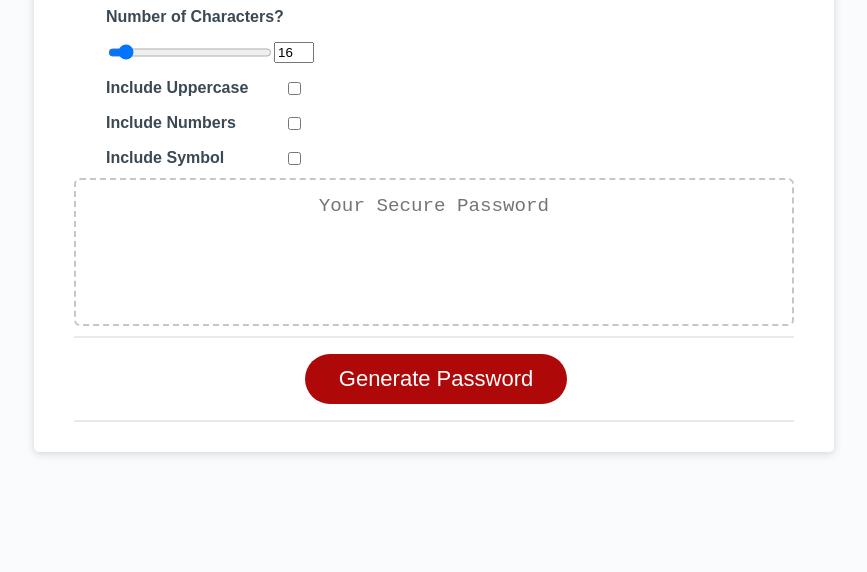
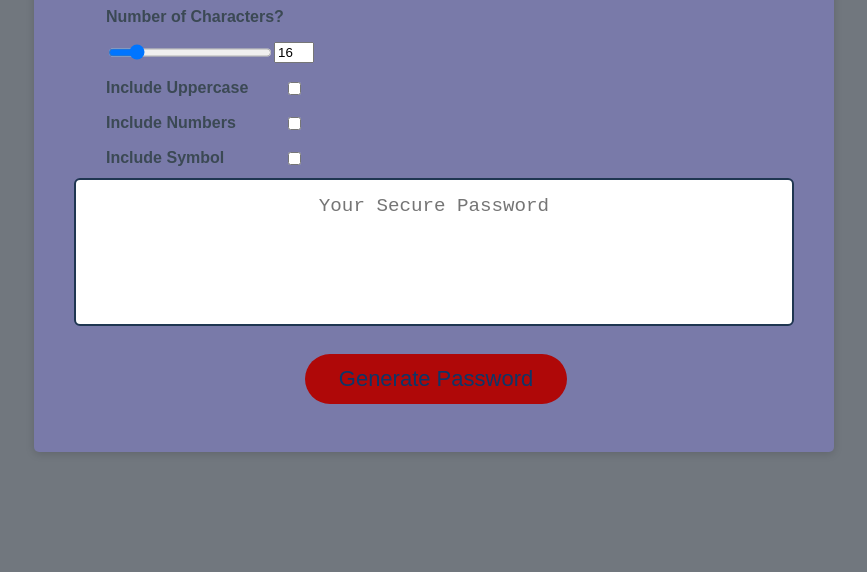
Before and after one commit to Tjex07/PasswordGen, a plain HTML site: page Develop/index.html in a window 1280 px wide. Shown: the part 228-800 px from the top of the page, without its empty margins (206-1073 px from the left). Drawn offline with Linux system fonts and the light colour scheme.

Commit message:
new file:   .vscode/launch.json 	modified:   Develop/index.html 	modified:   Develop/style.css 	modified:   README.md

```diff
--- a/Develop/index.html
+++ b/Develop/index.html
@@ -19,8 +19,8 @@
           <div class="form">
         <label for="characterAmountNumber">Number of Characters</label>
         <div>?</div>
-            <input type="range" min="8" max="128" value="16" id="characterAmountRange">
-        <input class="input" type="number" min="8" max="128" value = "16" id="characterAmountNumber" style="float: right;">
+            <input type="range" min="8" max="64" value="16" id="characterAmountRange">
+        <input class="input" type="number" min="8" max="64" value = "16" id="characterAmountNumber" style="float: right;">
 
         <label for="includeUppercase">Include Uppercase</label>
         <input type="checkbox" id="includeUppercase">
--- a/Develop/style.css
+++ b/Develop/style.css
@@ -14,7 +14,7 @@ body,
 
 body {
   font-family: sans-serif;
-  background-color: #f9fbfd;
+  background-color: #71777e;
 }
 
 .wrapper {
@@ -31,7 +31,7 @@ header {
 }
 
 .card {
-  background-color: hsl(0, 0%, 100%);
+  background-color: hsl(239, 22%, 57%);
   border-radius: 5px;
   border-width: 1px;
   box-shadow: rgba(0, 0, 0, 0.15) 0px 2px 8px 0px;
@@ -46,7 +46,7 @@ header {
   content: " ";
   display: block;
   width: 100%;
-  background: #e7e9eb;
+  background: transparent;
   height: 2px;
 }
 
@@ -62,7 +62,7 @@ header {
   content: " ";
   display: block;
   width: 100%;
-  background: #e7e9eb;
+  background: transparent;
   height: 2px;
 }
 
@@ -78,7 +78,7 @@ header {
   border-radius: 25px;
   box-shadow: rgba(0, 0, 0, 0.1) 0px 1px 6px 0px rgba(0, 0, 0, 0.2) 0px 1px 1px
     0px;
-  color: hsl(0, 0%, 100%);
+  color: #0b376a;
   display: inline-block;
   font-size: 22px;
   line-height: 22px;
@@ -112,10 +112,11 @@ button[disabled] {
   text-align: center;
   margin-top: 10px;
   margin-bottom: 10px;
-  border: 2px dashed #c0c7cf;
+  border: 2px solid #1f3651;
   border-radius: 6px;
   resize: none;
   overflow: hidden;
+
 }
 
 @media (max-width: 690px) {
```
Also changed, not shown: 1 other file.
